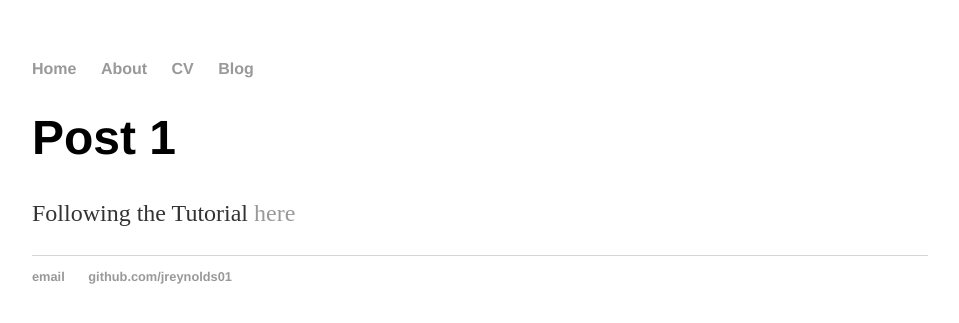
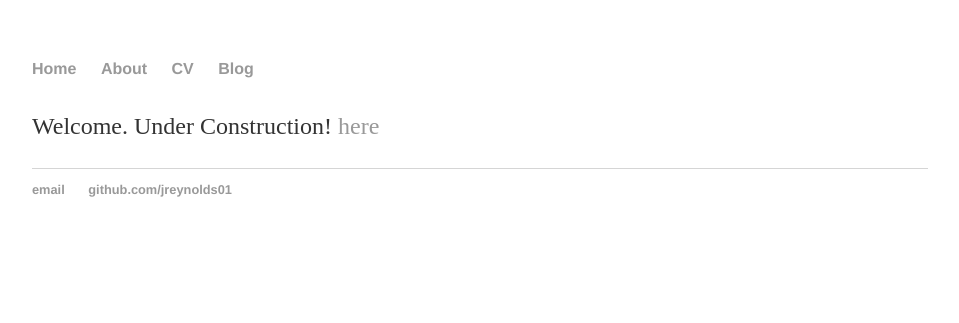
Before and after one commit to jreynolds01/old_jreynolds01.github.io, a Jekyll site: the page built from index.html, in a window 1280 px wide. Shown: the top 323 px of the page, without its empty margins (160-1119 px from the left). Built offline with Jekyll 4.4.1, drawn with Linux system fonts in a browser that asks for light colours.

Commit message:
Update index.html

```diff
--- a/index.html
+++ b/index.html
@@ -1,8 +1,8 @@
 ---
 layout: default
-title: Jeremy Reynolds Test
+title: Jeremy Reynolds Home
 ---
 <div class="blurb">
-	<h1>Post 1</h1>
-	<p>Following the Tutorial <a href="http://jmcglone.com/guides/github-pages/">here</a></p>
+	<h1></h1>
+	<p>Welcome. Under Construction! <a href="http://jmcglone.com/guides/github-pages/">here</a></p>
 </div><!-- /.blurb -->
```
